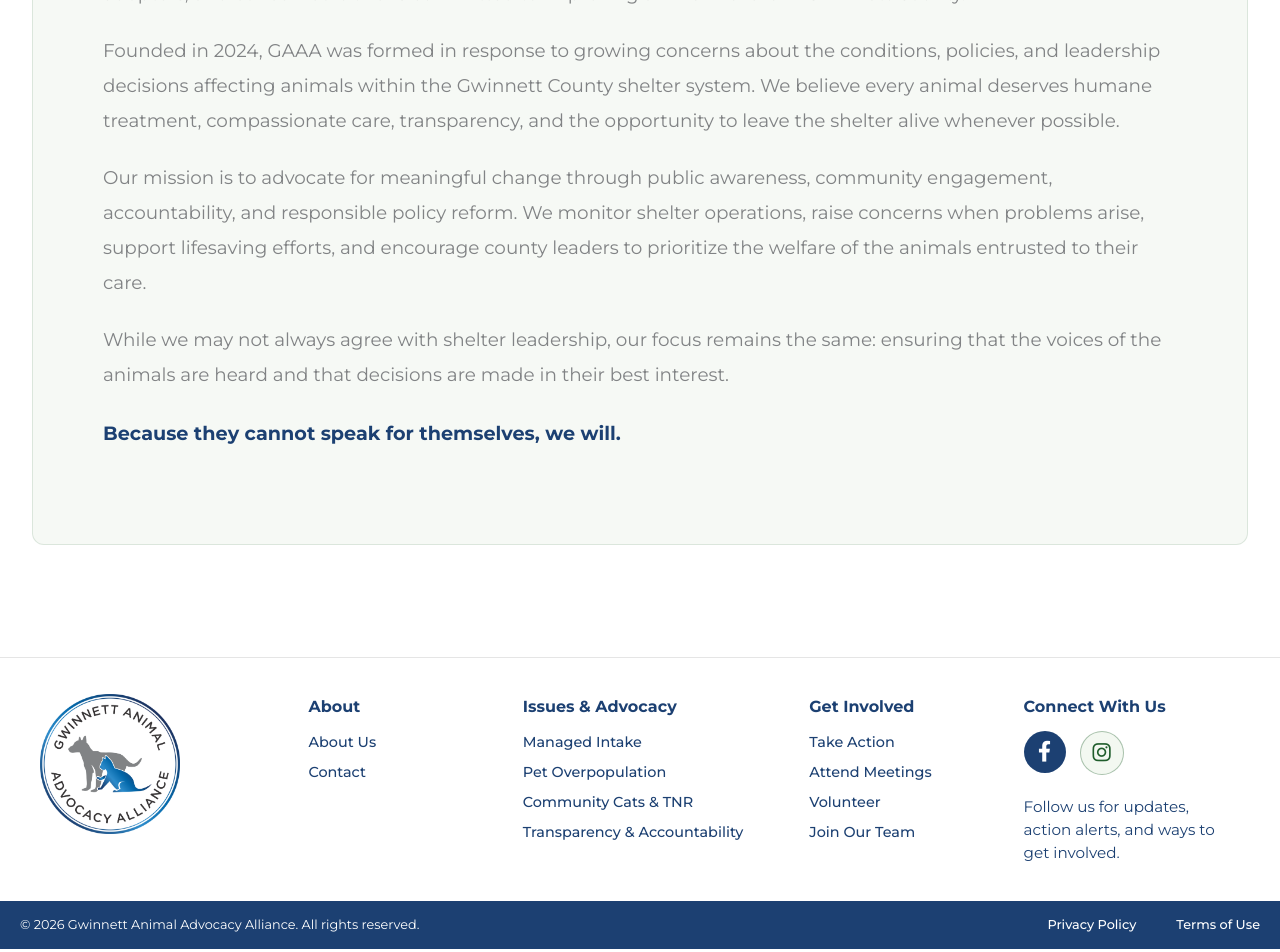
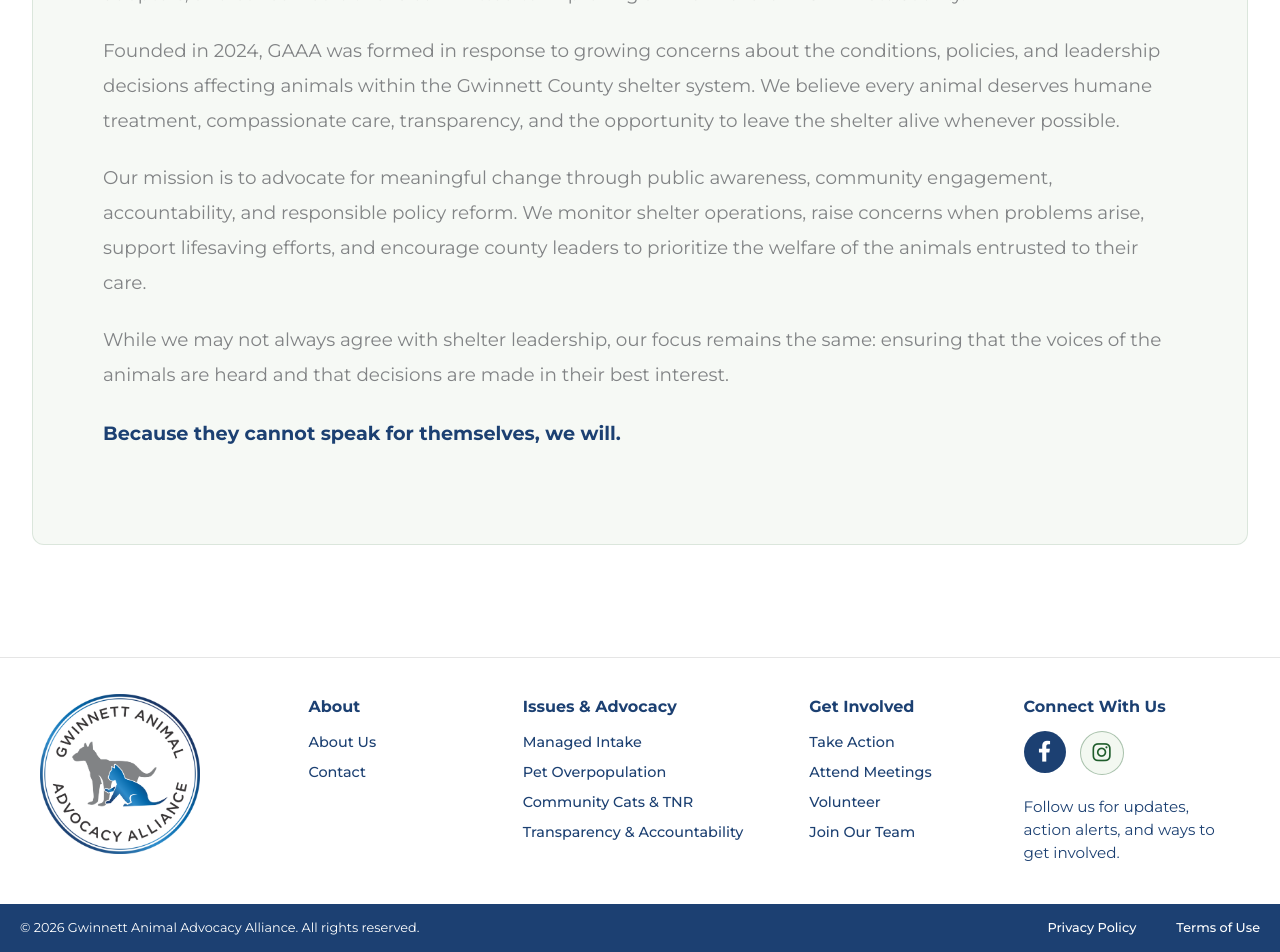
Before and after one commit to whitleybacon/gwinnett-animal-advocacy-alliance, a Jekyll site: the page built from index.html, in a window 1280 px wide. Shown: the part 2678-3630 px from the top of the page. Built offline with Jekyll 4.4.1, drawn with Linux system fonts in a browser that asks for light colours.

Commit message:
Update default.html

```diff
--- a/_layouts/default.html
+++ b/_layouts/default.html
@@ -608,7 +608,7 @@
         }
 
         .footer-brand img {
-            width: 140px;
+            width: 160px;
             margin: 0 0 14px;
             border-radius: 0;
         }
```
